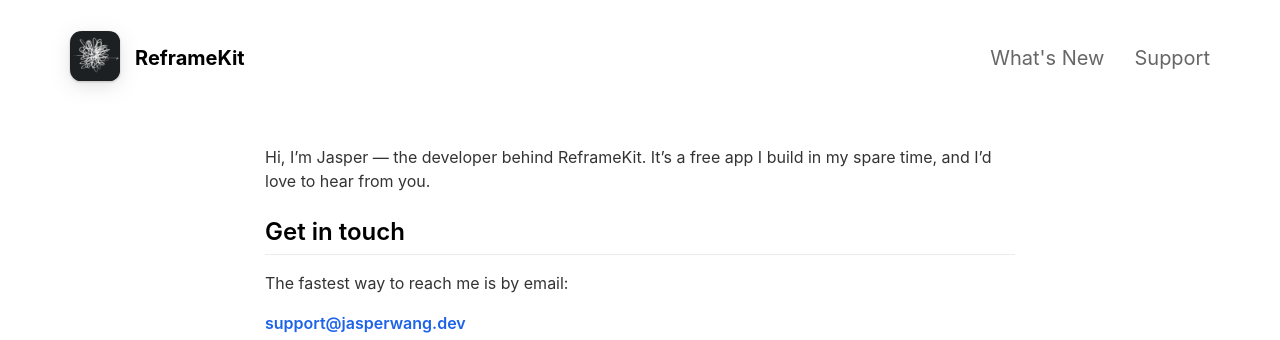
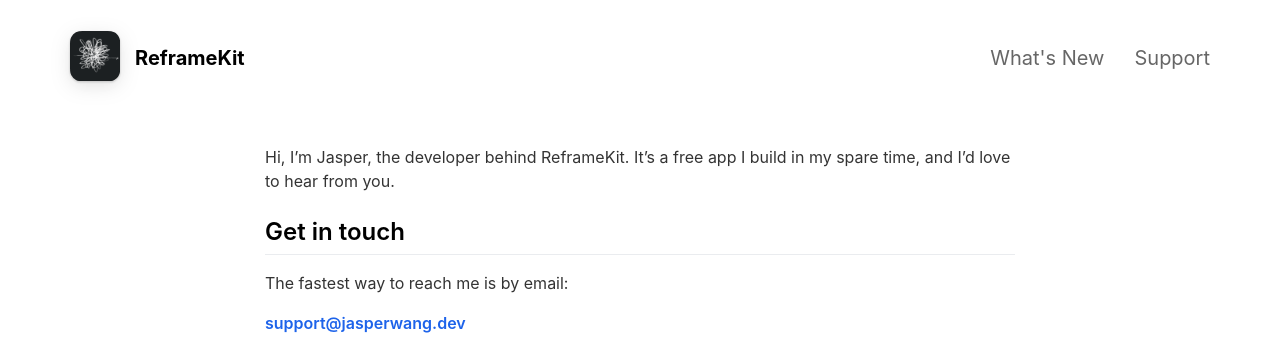
Before and after one commit to jasper-th-wang/CBTKitApp-website, a Jekyll site: the page built from _pages/support.md, in a window 1280 px wide. Shown: the top 340 px of the page. Built offline with Jekyll 4.4.1, drawn with Linux system fonts in a browser that asks for light colours; nearby versions of some CDN libraries.

Commit message:
Replace dash with comma

```diff
--- a/_pages/support.md
+++ b/_pages/support.md
@@ -4,7 +4,7 @@ title: Support
 include_in_header: true
 ---
 
-Hi, I'm Jasper — the developer behind ReframeKit. It's a free app I build in my spare time, and I'd love to hear from you.
+Hi, I'm Jasper, the developer behind ReframeKit. It's a free app I build in my spare time, and I'd love to hear from you.
 
 ## Get in touch
 
```
